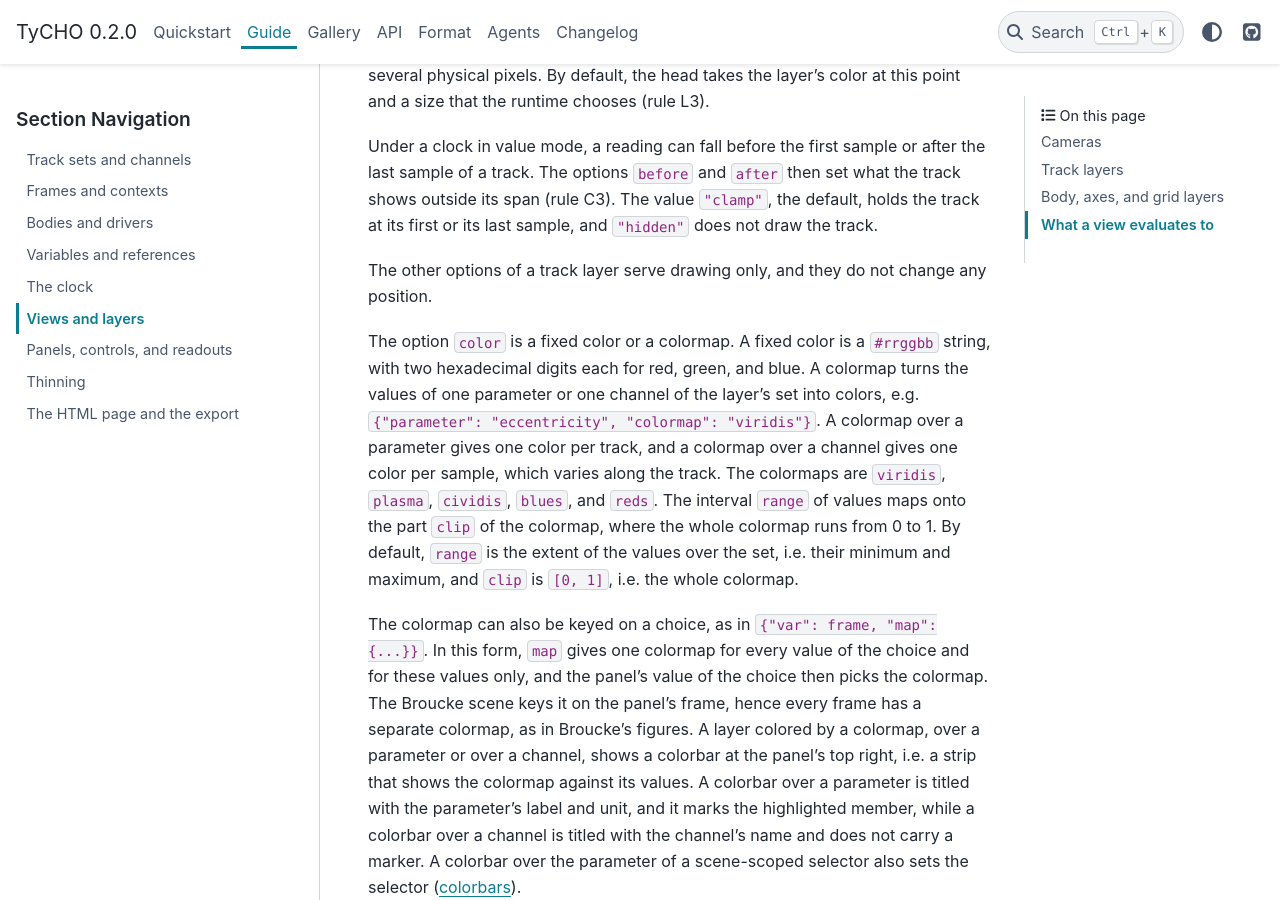
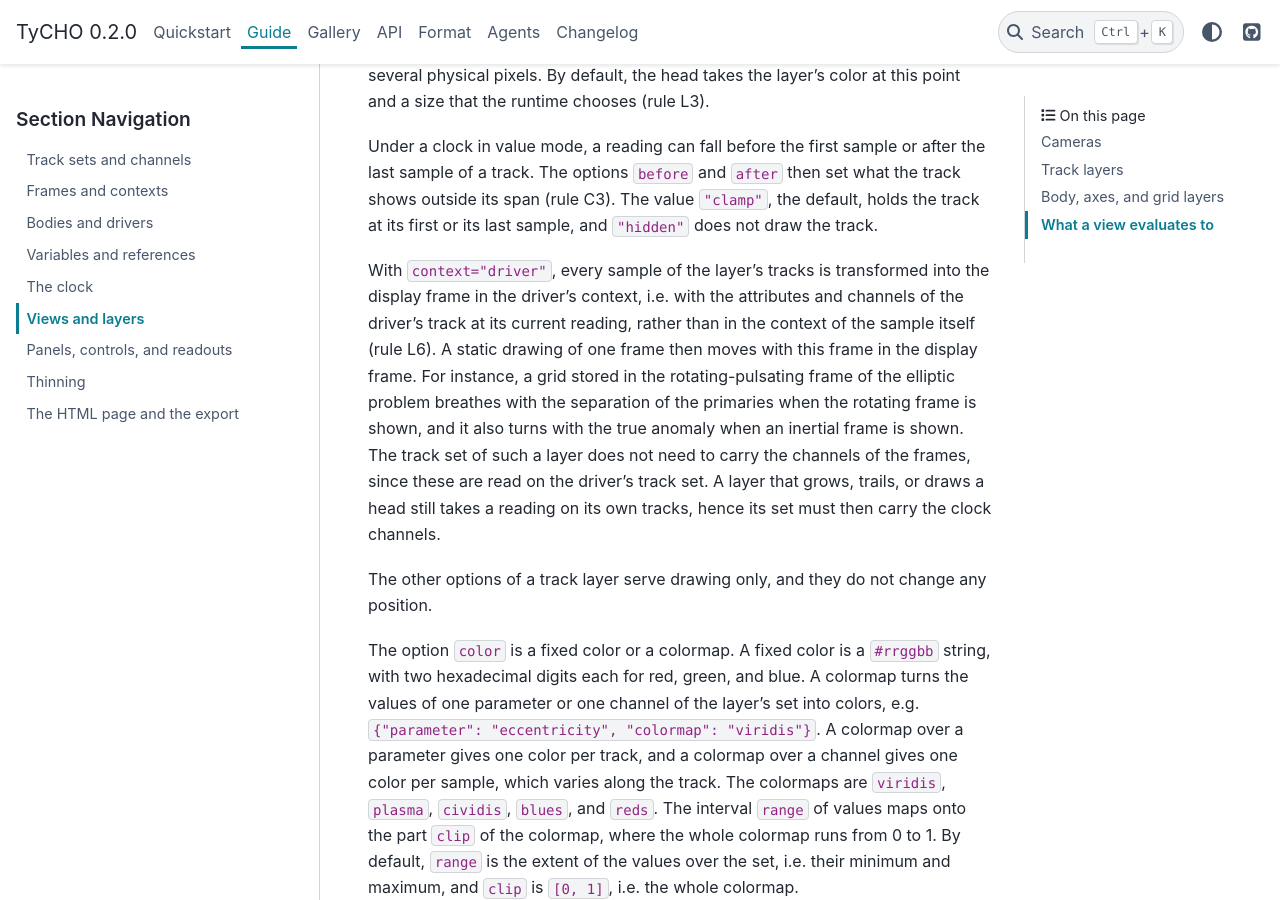
Before and after one commit to beeson-group/tycho, a Sphinx documentation site: the page built from docs/guide/views.md, in a window 1280 px wide and 900 px high, scrolled down 3420 px. Built offline with Sphinx 7.4.7 and the PyData theme 0.15.4, drawn with Linux system fonts in a browser that asks for light colours.

Commit message:
describe the driver's context of a track layer in the views guide

```diff
--- a/docs/guide/views.md
+++ b/docs/guide/views.md
@@ -75,6 +75,8 @@ The option `head=True` also draws the point at the reading, i.e. the current pos
 
 Under a clock in value mode, a reading can fall before the first sample or after the last sample of a track. The options `before` and `after` then set what the track shows outside its span (rule C3). The value `"clamp"`, the default, holds the track at its first or its last sample, and `"hidden"` does not draw the track.
 
+With `context="driver"`, every sample of the layer's tracks is transformed into the display frame in the driver's context, i.e. with the attributes and channels of the driver's track at its current reading, rather than in the context of the sample itself (rule L6). A static drawing of one frame then moves with this frame in the display frame. For instance, a grid stored in the rotating-pulsating frame of the elliptic problem breathes with the separation of the primaries when the rotating frame is shown, and it also turns with the true anomaly when an inertial frame is shown. The track set of such a layer does not need to carry the channels of the frames, since these are read on the driver's track set. A layer that grows, trails, or draws a head still takes a reading on its own tracks, hence its set must then carry the clock channels.
+
 The other options of a track layer serve drawing only, and they do not change any position.
 
 
```
